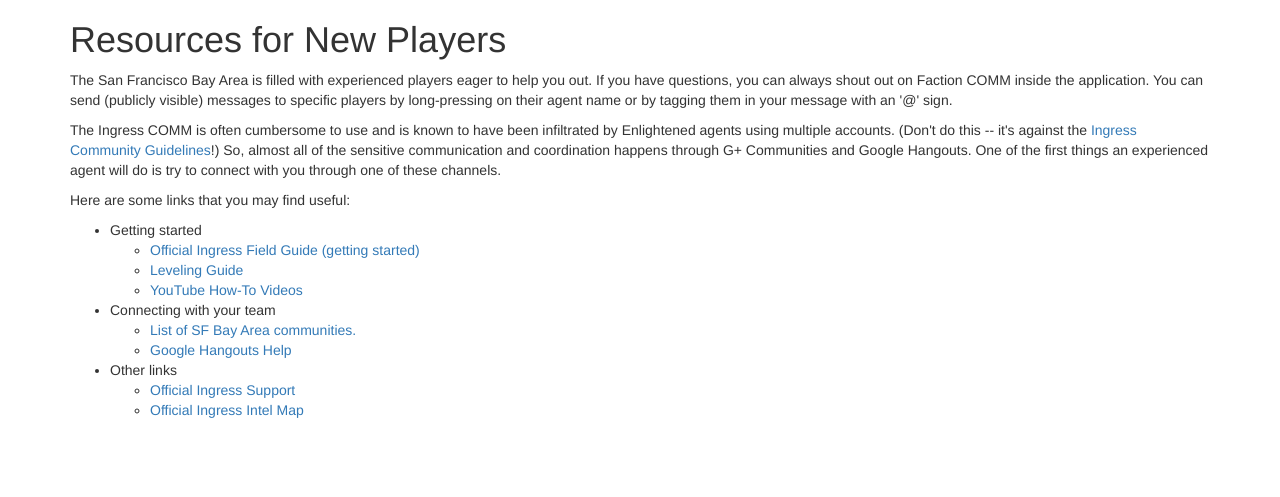
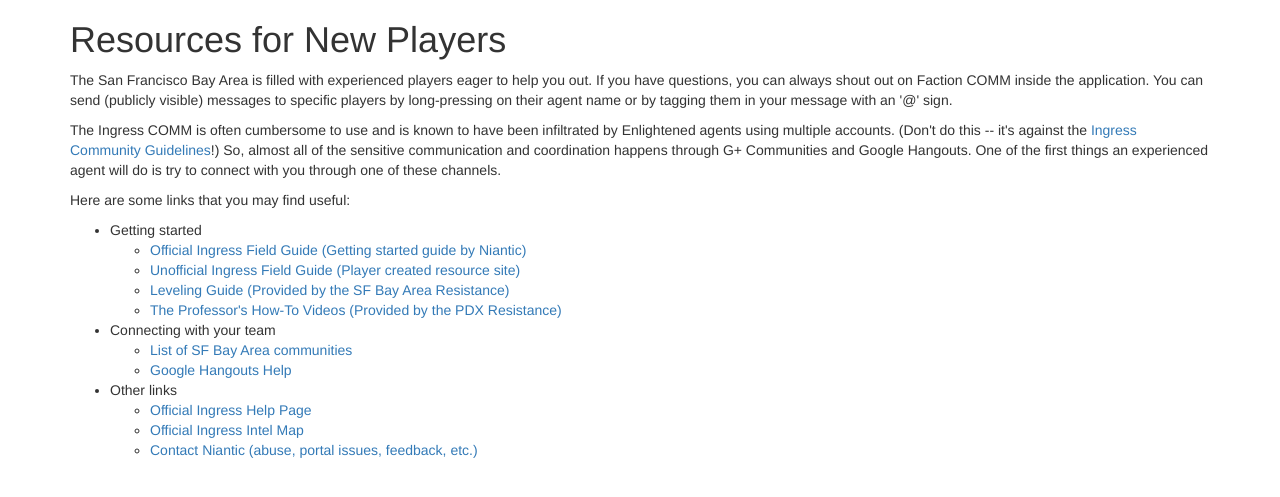
Before and after one commit to balshor/sfbay.resists.org, a Jekyll site: the page built from help/index.html, in a window 1280 px wide. Shown: the top 497 px of the page. Built offline with Jekyll 4.4.1, drawn with Linux system fonts in a browser that asks for light colours; nearby versions of some CDN libraries.

Commit message:
Help page tweaks.

```diff
--- a/help/index.html
+++ b/help/index.html
@@ -15,19 +15,22 @@
     <li>Getting started</li>
     <ul>
       <li>
-        <a href="https://support.google.com/ingress/answer/3205429">Official Ingress Field Guide (getting started)</a>
+        <a href="https://support.google.com/ingress/answer/3205429">Official Ingress Field Guide (Getting started guide by Niantic)</a>
       </li>
       <li>
-        <a href="https://docs.google.com/document/d/1yr-eRW0D_715RICg3UkA6ang1tngh2HEs_OIwHGmYp8/edit">Leveling Guide</a>
+        <a href="http://ingressfieldguide.com/">Unofficial Ingress Field Guide (Player created resource site)</a>
       </li>
       <li>
-        <a href="http://www.youtube.com/playlist?list=PLpGLMo7n5eBHkblB_GC_Jd-uSh3qIWf4v">YouTube How-To Videos</a>
+        <a href="https://docs.google.com/document/d/1yr-eRW0D_715RICg3UkA6ang1tngh2HEs_OIwHGmYp8/edit">Leveling Guide (Provided by the SF Bay Area Resistance)</a>
+      </li>
+      <li>
+        <a href="http://www.youtube.com/playlist?list=PLpGLMo7n5eBHkblB_GC_Jd-uSh3qIWf4v">The Professor's How-To Videos (Provided by the PDX Resistance)</a>
       </li>
     </ul>
     <li>Connecting with your team</li>
     <ul>
       <li>
-        <a href="http://sfbay.resists.org/">List of SF Bay Area communities.</a>
+        <a href="http://sfbay.resists.org/">List of SF Bay Area communities</a>
       </li>
       <li>
         <a href="https://support.google.com/hangouts/">Google Hangouts Help</a>
@@ -36,11 +39,14 @@
     <li>Other links</li>
     <ul>
       <li>
-        <a href="https://support.google.com/ingress/">Official Ingress Support</a>
+        <a href="https://support.google.com/ingress/">Official Ingress Help Page</a>
       </li>
       <li>
         <a href="https://www.ingress.com/intel">Official Ingress Intel Map</a>
       </li>
+      <li>
+        <a href="https://support.google.com/ingress/#topic=3261401&contact=1">Contact Niantic (abuse, portal issues, feedback, etc.)</a>
+      </li>
     </ul>
   </ul>
 </div>
```
